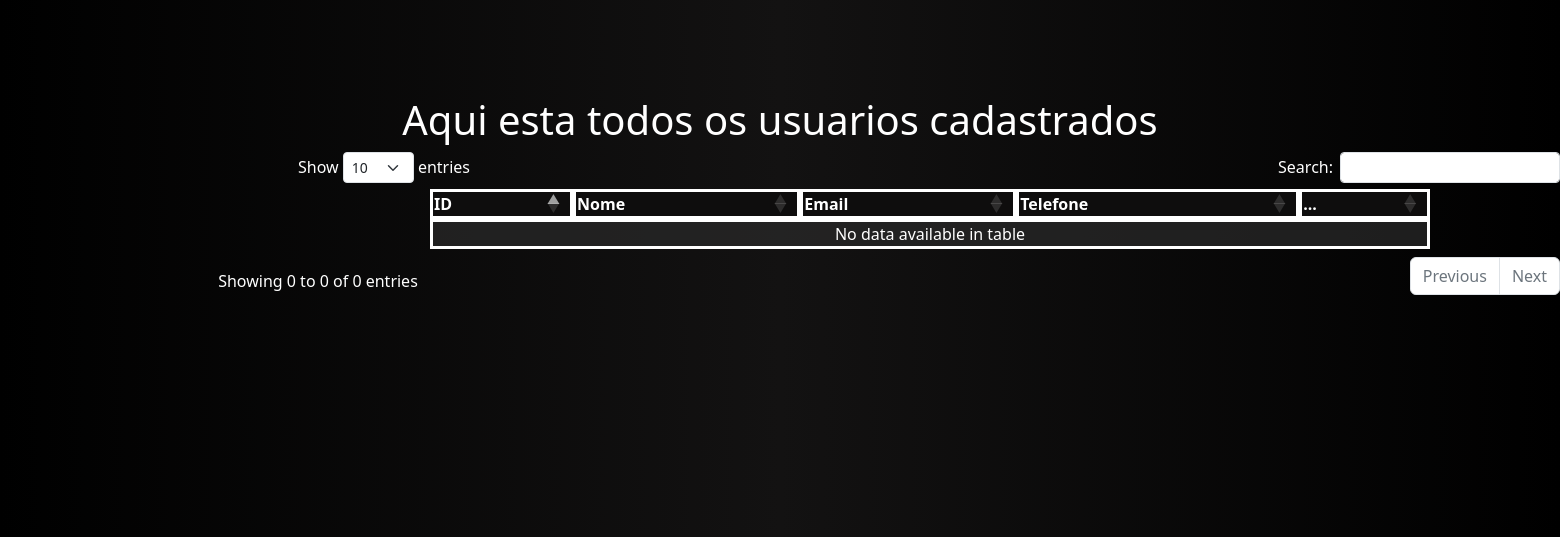
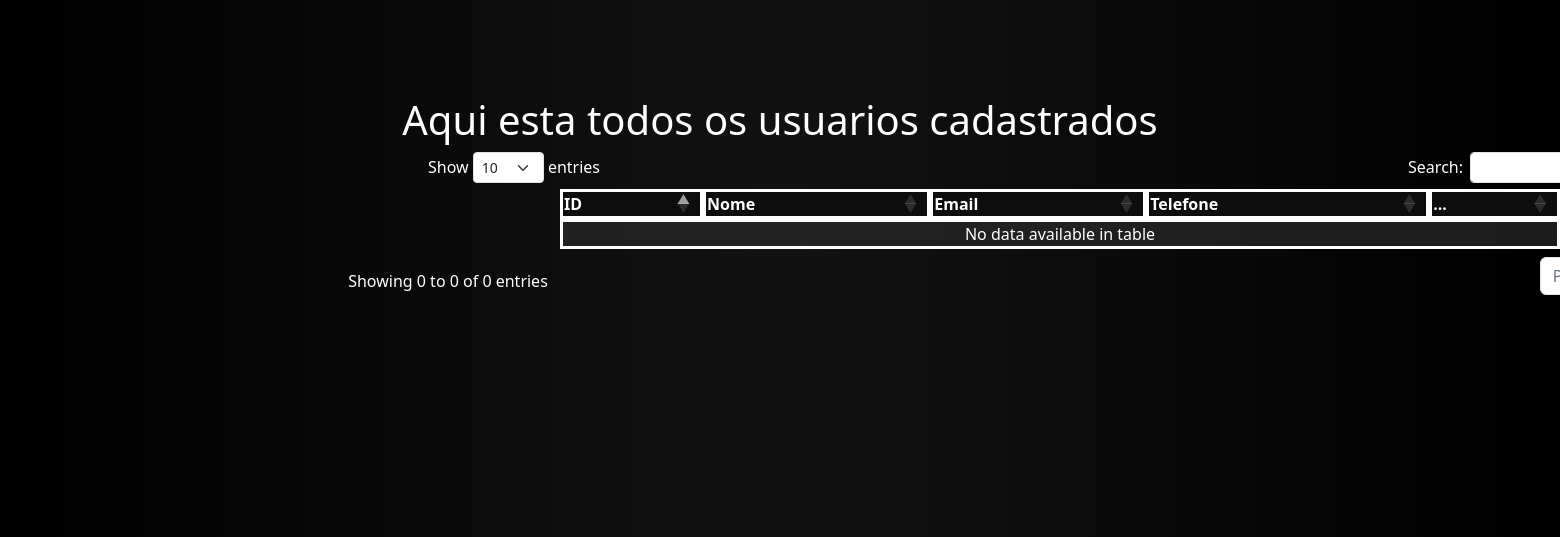
Before and after one commit to MuriloSarti/Projeto_Crud, a PHP site: page /sistema.php in a window 1560 px wide; the page is wider, and only the part inside the window is pictured. Shown: the part 56-593 px from the top of that part. Run offline with PHP 8.4, Linux system fonts and the light colour scheme; the visitor is signed in with stand-in values (Sample User, id 1); data that the repository does not hold is empty; some libraries are stand-ins or nearby versions.

Commit message:
Feat: Alterando a posição da tabela

```diff
--- a/php/sistema.php
+++ b/php/sistema.php
@@ -95,6 +95,11 @@ $result = $conexao->query($sql);
         .stma {
             text-align: center;
         }
+
+        .tbla {
+            position: relative;
+            left: 130px;
+        }
     </style>
 </head>
 
@@ -117,7 +122,7 @@ $result = $conexao->query($sql);
     <br>
     <br>
     <h1 class="stma">Aqui esta todos os usuarios cadastrados</h1>
-    <div class="">
+    <div class="tbla">
         <table id="example" class=" table-striped tabelas" style="width:1000px">
             <thead>
                 <tr>
@@ -136,6 +141,7 @@ $result = $conexao->query($sql);
                     echo "<td>" . $user_data['nome'] . "</td>";
                     echo "<td>" . $user_data['email'] . "</td>";
                     echo "<td>" . $user_data['telefone'] . "</td>";
+
                     echo "<td>
                         <a class='btn btn-sm btn-success' href='edit.php?id=$user_data[id]' title='Editar'>
                             <svg xmlns='http://www.w3.org/2000/svg' width='16' height='16' fill='currentColor' class='bi bi-pencil' viewBox='0 0 16 16'>
```
